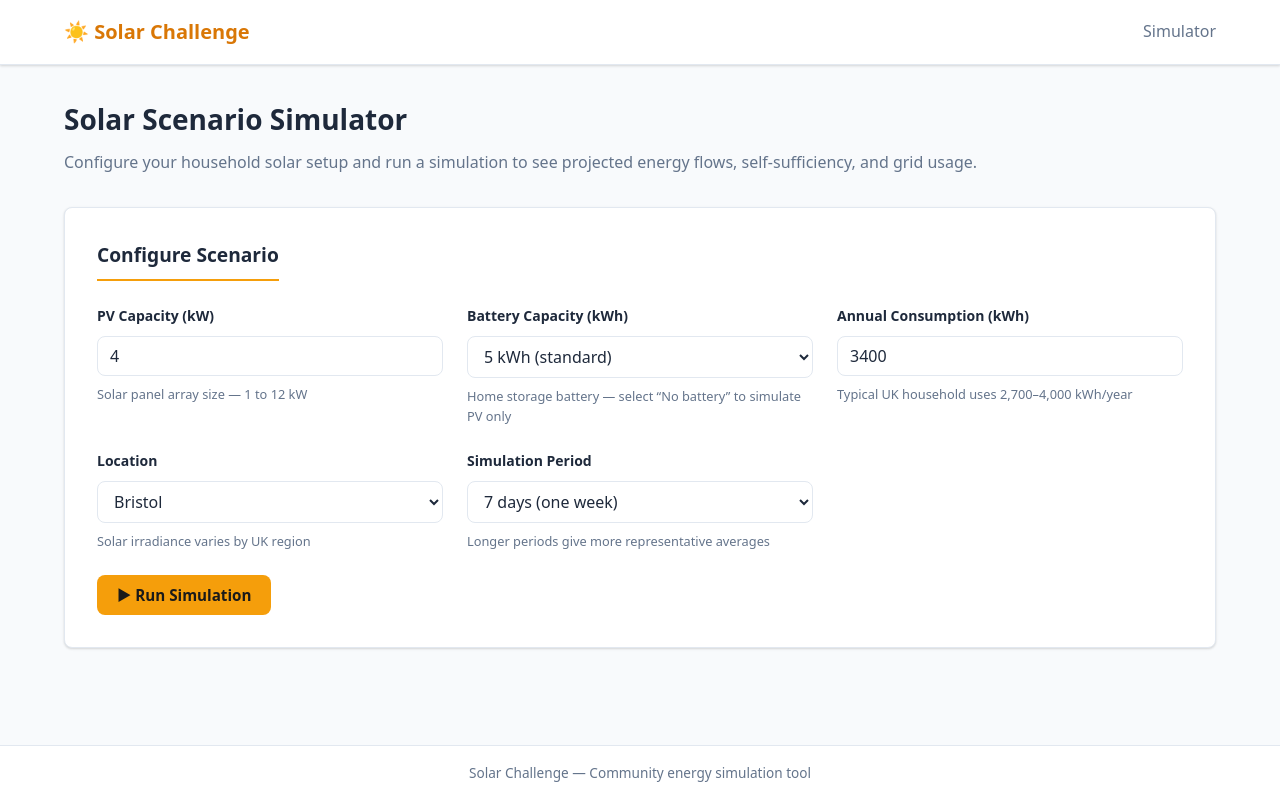
After one commit to leodearden/my-solar-challenge, a Python web app: template src/solar_challenge/web/templates/index.html in a window 1280 px wide. The commit adds this page. Run offline with Jinja, Linux system fonts and the light colour scheme; the template is opened without the code that fills it, so the values that code supplies are empty; some libraries are stand-ins or nearby versions.

Commit message:
auto-claude: subtask-3-2 - Create src/solar_challenge/web/templates/index.html
Adds the scenario configuration form extending base.html with:
- PV capacity input (1–12 kW, step 0.5)
- Battery capacity select (0=none, 2.5–15 kWh)
- Annual consumption input (1000–8000 kWh)
- Location dropdown (Bristol, London, Edinburgh, Manchester)
- Simulation period select (7/30/90/365 days)
- HTMX hx-post='/simulate' with loading spinner indicator
- Empty #results-section target for HTMX response
- Inline JS to compute hidden start/end date fields from days selection

Also adds page-intro/page-title/page-subtitle/form-actions CSS classes
to style.css to support the new template layout.

Co-Authored-By: Claude Sonnet 4.5 <noreply@anthropic.com>

```diff
--- a/src/solar_challenge/web/static/style.css
+++ b/src/solar_challenge/web/static/style.css
@@ -346,6 +346,30 @@ body {
     color: var(--color-text-muted);
 }
 
+/* --- Page Intro --- */
+.page-intro {
+    margin-bottom: var(--spacing-xl);
+}
+
+.page-title {
+    font-size: 1.75rem;
+    font-weight: 800;
+    color: var(--color-text);
+    margin-bottom: var(--spacing-sm);
+}
+
+.page-subtitle {
+    font-size: 1rem;
+}
+
+/* --- Form Actions --- */
+.form-actions {
+    display: flex;
+    align-items: center;
+    gap: var(--spacing-md);
+    flex-wrap: wrap;
+}
+
 /* --- Utility Classes --- */
 .text-muted {
     color: var(--color-text-muted);
--- /dev/null
+++ b/src/solar_challenge/web/templates/index.html
@@ -0,0 +1,181 @@
+{% extends "base.html" %}
+
+{% block title %}Solar Challenge &mdash; Scenario Simulator{% endblock %}
+
+{% block content %}
+<div class="page-intro">
+    <h1 class="page-title">Solar Scenario Simulator</h1>
+    <p class="page-subtitle text-muted">
+        Configure your household solar setup and run a simulation to see projected
+        energy flows, self-sufficiency, and grid usage.
+    </p>
+</div>
+
+<!-- Scenario Configuration Form -->
+<div class="card">
+    <h2 class="card__title">Configure Scenario</h2>
+
+    <form
+        id="simulation-form"
+        hx-post="{{ url_for('main.simulate') }}"
+        hx-target="#results-section"
+        hx-swap="innerHTML"
+        hx-indicator="#loading-indicator"
+    >
+        <!-- Hidden date fields computed from 'days' selection by JS -->
+        <input type="hidden" name="start" id="start-date" value="2024-01-01">
+        <input type="hidden" name="end" id="end-date" value="2024-01-07">
+
+        <div class="form-grid">
+
+            <!-- PV Capacity -->
+            <div class="form-group">
+                <label for="pv_kw">PV Capacity (kW)</label>
+                <input
+                    type="number"
+                    id="pv_kw"
+                    name="pv_kw"
+                    class="form-control"
+                    min="1"
+                    max="12"
+                    step="0.5"
+                    value="4"
+                    required
+                    aria-describedby="pv-hint"
+                >
+                <span id="pv-hint" class="hint">Solar panel array size &mdash; 1 to 12 kW</span>
+            </div>
+
+            <!-- Battery Capacity -->
+            <div class="form-group">
+                <label for="battery_kwh">Battery Capacity (kWh)</label>
+                <select id="battery_kwh" name="battery_kwh" class="form-control" aria-describedby="battery-hint">
+                    <option value="0">No battery</option>
+                    <option value="2.5">2.5 kWh (small)</option>
+                    <option value="5" selected>5 kWh (standard)</option>
+                    <option value="7.5">7.5 kWh</option>
+                    <option value="10">10 kWh (large)</option>
+                    <option value="12.5">12.5 kWh</option>
+                    <option value="15">15 kWh (max)</option>
+                </select>
+                <span id="battery-hint" class="hint">Home storage battery &mdash; select &ldquo;No battery&rdquo; to simulate PV only</span>
+            </div>
+
+            <!-- Annual Consumption -->
+            <div class="form-group">
+                <label for="consumption_kwh">Annual Consumption (kWh)</label>
+                <input
+                    type="number"
+                    id="consumption_kwh"
+                    name="consumption_kwh"
+                    class="form-control"
+                    min="1000"
+                    max="8000"
+                    step="100"
+                    value="3400"
+                    required
+                    aria-describedby="consumption-hint"
+                >
+                <span id="consumption-hint" class="hint">Typical UK household uses 2,700&ndash;4,000 kWh/year</span>
+            </div>
+
+            <!-- Location -->
+            <div class="form-group">
+                <label for="location">Location</label>
+                <select id="location" name="location" class="form-control" aria-describedby="location-hint">
+                    <option value="bristol" selected>Bristol</option>
+                    <option value="london">London</option>
+                    <option value="edinburgh">Edinburgh</option>
+                    <option value="manchester">Manchester</option>
+                </select>
+                <span id="location-hint" class="hint">Solar irradiance varies by UK region</span>
+            </div>
+
+            <!-- Simulation Period -->
+            <div class="form-group">
+                <label for="days">Simulation Period</label>
+                <select id="days" name="days" class="form-control" aria-describedby="days-hint">
+                    <option value="7" selected>7 days (one week)</option>
+                    <option value="30">30 days (one month)</option>
+                    <option value="90">90 days (one season)</option>
+                    <option value="365">365 days (full year)</option>
+                </select>
+                <span id="days-hint" class="hint">Longer periods give more representative averages</span>
+            </div>
+
+        </div><!-- /.form-grid -->
+
+        <div class="form-actions mt-lg">
+            <button
+                type="submit"
+                id="submit-btn"
+                class="btn btn--primary"
+            >
+                <span class="btn-label">&#9654; Run Simulation</span>
+                <span id="loading-indicator" class="htmx-indicator" aria-live="polite">
+                    <span class="spinner" aria-hidden="true"></span>
+                    Running&hellip;
+                </span>
+            </button>
+        </div>
+
+    </form>
+</div><!-- /.card -->
+
+<!-- Results section — populated by HTMX after simulation -->
+<div id="results-section" class="mt-lg" aria-live="polite"></div>
+
+<script>
+    (function () {
+        "use strict";
+
+        /**
+         * Compute ISO date strings for hidden start/end fields
+         * based on the selected number of simulation days.
+         * Uses a fixed summer reference start (2024-06-01) for short runs
+         * and a full calendar year (2024-01-01 → 2024-12-31) for 365 days.
+         */
+        var REFERENCE_START = new Date("2024-06-01");
+
+        function addDays(date, n) {
+            var d = new Date(date.getTime());
+            d.setDate(d.getDate() + n - 1);
+            return d;
+        }
+
+        function toISODate(date) {
+            var y = date.getFullYear();
+            var m = String(date.getMonth() + 1).padStart(2, "0");
+            var d = String(date.getDate()).padStart(2, "0");
+            return y + "-" + m + "-" + d;
+        }
+
+        function updateDates() {
+            var daysSelect = document.getElementById("days");
+            var startInput = document.getElementById("start-date");
+            var endInput = document.getElementById("end-date");
+
+            if (!daysSelect || !startInput || !endInput) { return; }
+
+            var days = parseInt(daysSelect.value, 10);
+
+            if (days === 365) {
+                startInput.value = "2024-01-01";
+                endInput.value = "2024-12-31";
+            } else {
+                startInput.value = toISODate(REFERENCE_START);
+                endInput.value = toISODate(addDays(REFERENCE_START, days));
+            }
+        }
+
+        // Initialise on page load
+        updateDates();
+
+        // Update whenever the days select changes
+        var daysSelect = document.getElementById("days");
+        if (daysSelect) {
+            daysSelect.addEventListener("change", updateDates);
+        }
+    }());
+</script>
+{% endblock %}
```
